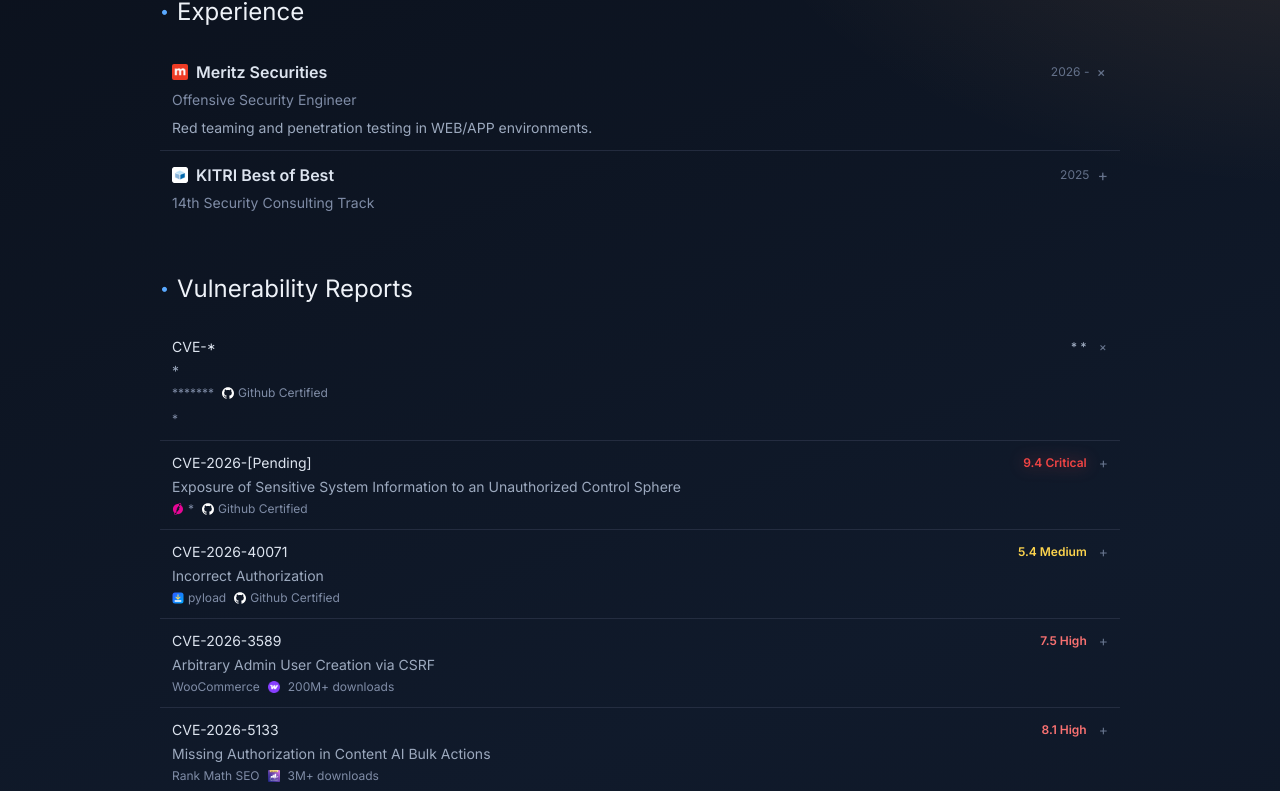
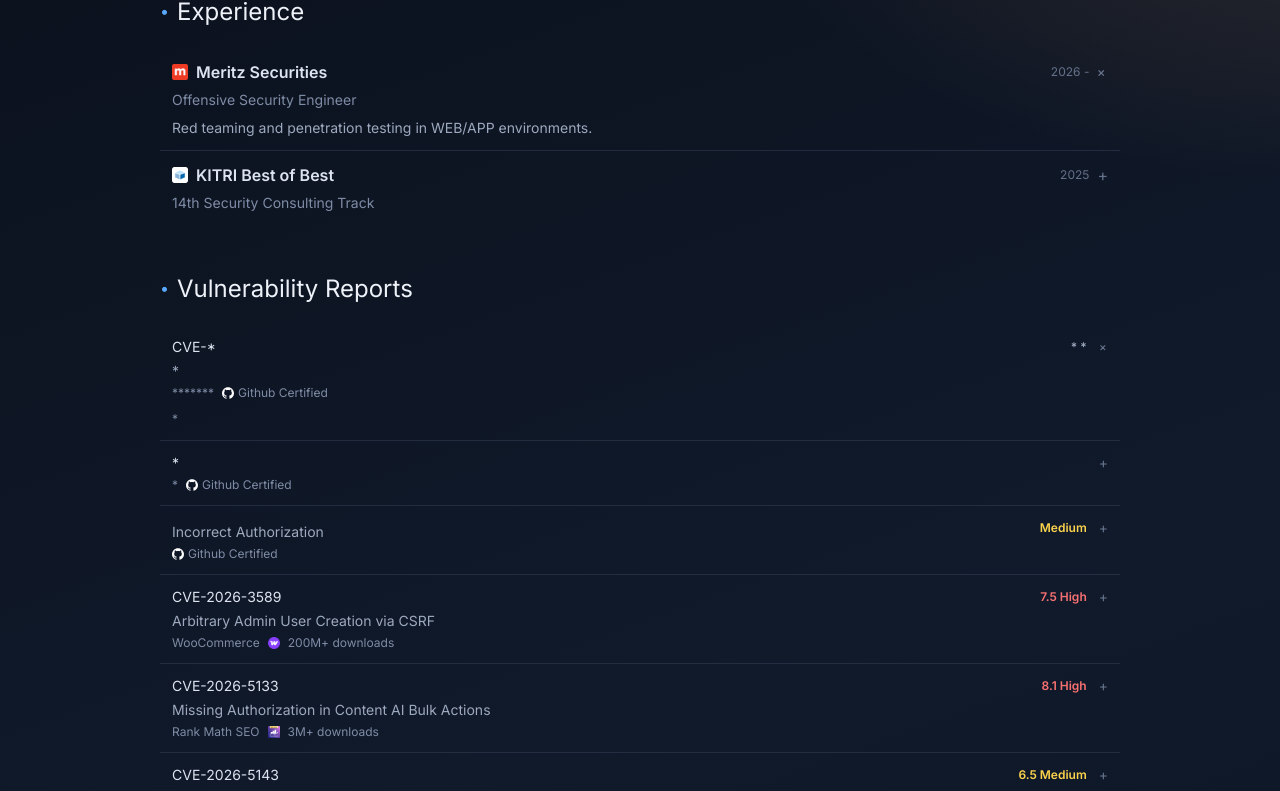
Before and after one commit to komi22/oolongeya, a Next.js app: page / in a window 1280 px wide. Shown: the part 377-1168 px from the top of the page. Built offline with nearby package versions, Linux system fonts and the light colour scheme.

Commit message:
Update page.js

```diff
--- a/app/page.js
+++ b/app/page.js
@@ -43,29 +43,29 @@
       "*",
   },
   {
-    id: "CVE-2026-[Pending]",
-    scoreValue: "9.4",
-    grade: "Critical",
+    id: "*",
+    scoreValue: "",
+    grade: "",
     title:
-      "Exposure of Sensitive System Information to an Unauthorized Control Sphere",
+      "",
     product: "*",
-    productIcon: "/icons/dgraph.svg",
+    productIcon: "",
     verificationLabel: "Github Certified",
     verificationIcon: "/icons/github.svg",
     description:
       "*",
   },
   {
-    id: "CVE-2026-40071",
-    scoreValue: "5.4",
+    id: "",
+    scoreValue: "",
     grade: "Medium",
     title: "Incorrect Authorization",
-    product: "pyload",
-    productIcon: "/icons/pyload.svg",
+    product: "",
+    productIcon: "",
     verificationLabel: "Github Certified",
     verificationIcon: "/icons/github.svg",
     description:
-      "A vulnerability in pyLoad may allow authenticated low-privileged users to perform unauthorized actions due to incorrect authorization checks in WebUI JSON endpoints.",
+      "",
   },
   {
     id: "CVE-2026-3589",
```
